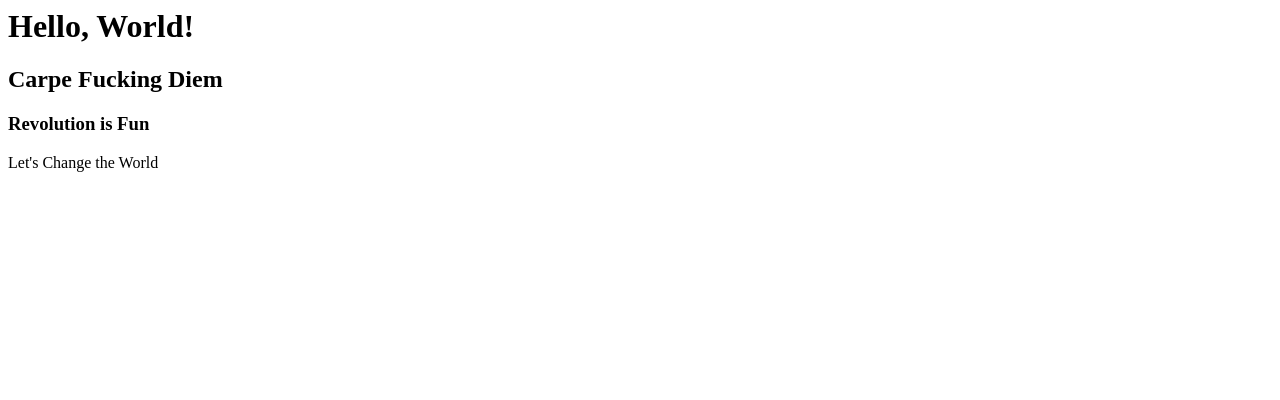
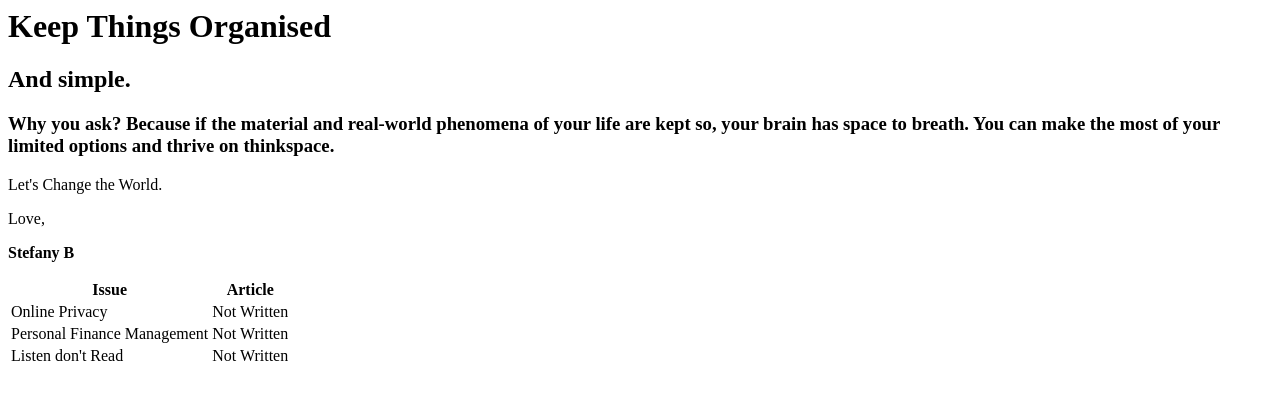
Before and after one commit to steffybarker/first_site, a plain HTML site: page index.html in a window 1280 px wide. Drawn offline with Linux system fonts and the light colour scheme.

Commit message:
Intro as to why 'kto' and added table of articles to write

```diff
--- a/index.html
+++ b/index.html
@@ -1,4 +1,26 @@
-<h1>Hello, World!</h1>
-<h2>Carpe Fucking Diem</h2>
-<h3>Revolution is Fun</h3>
-<p> Let's Change the World</p>
+<h1>Keep Things Organised</h1>
+<h2>   And simple.</h2>
+<h3>Why you ask? Because if the material and real-world phenomena of your life are kept so, your brain has space to breath. You can make the most of your limited options and thrive on thinkspace.</h3>
+<p>Let's Change the World.
+<p>Love,</p>
+<p><b>Stefany B </b></p>
+<table>
+	<thead>
+		<tr>
+			<th> Issue </th>
+			<th> Article </th>
+		</tr>
+	</thead>
+	<tbody>
+		<tr>
+			<td>Online Privacy</td>
+			<td>Not Written</td>
+		</tr>
+		<tr>
+			<td>Personal Finance Management</td>
+			<td>Not Written</td>
+		</tr>
+		    <td>Listen don't Read</td>
+		    <td>Not Written</td>
+	</tbody>
+</table>
```
